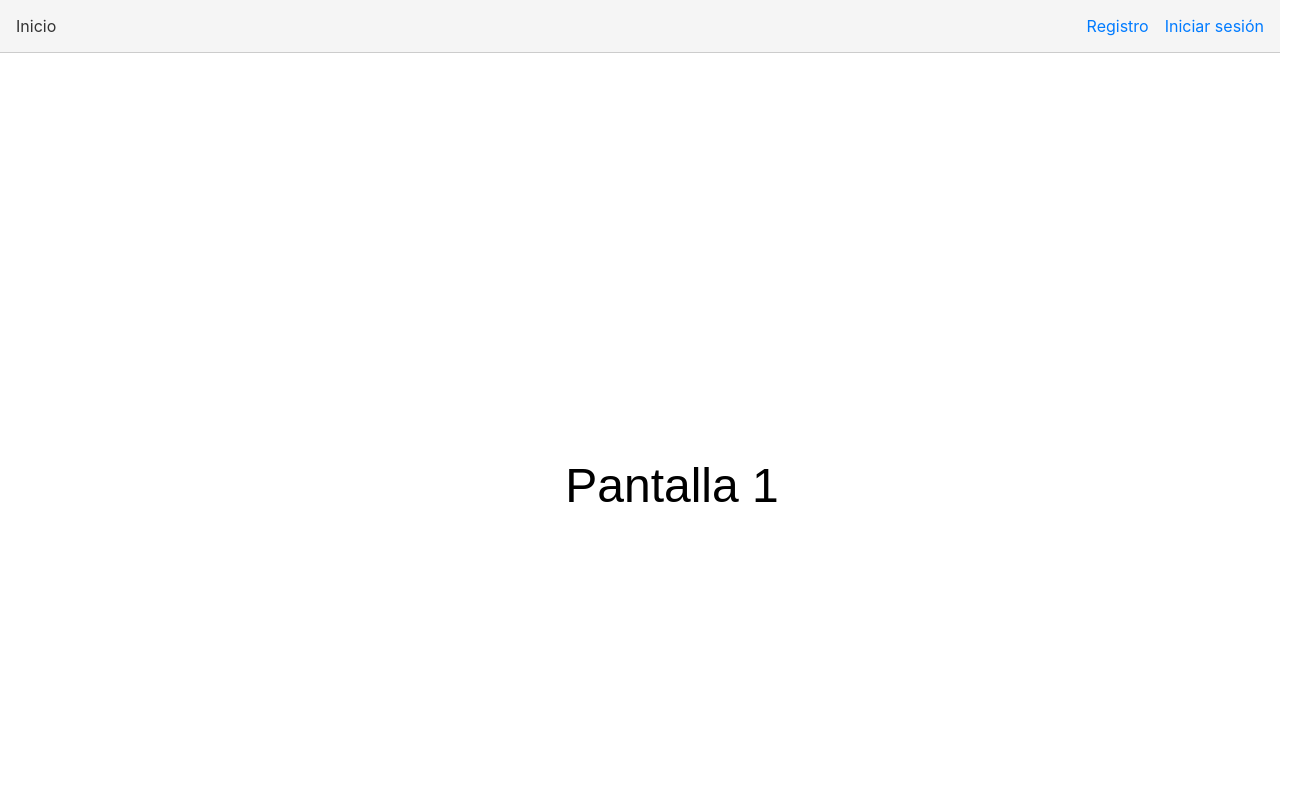
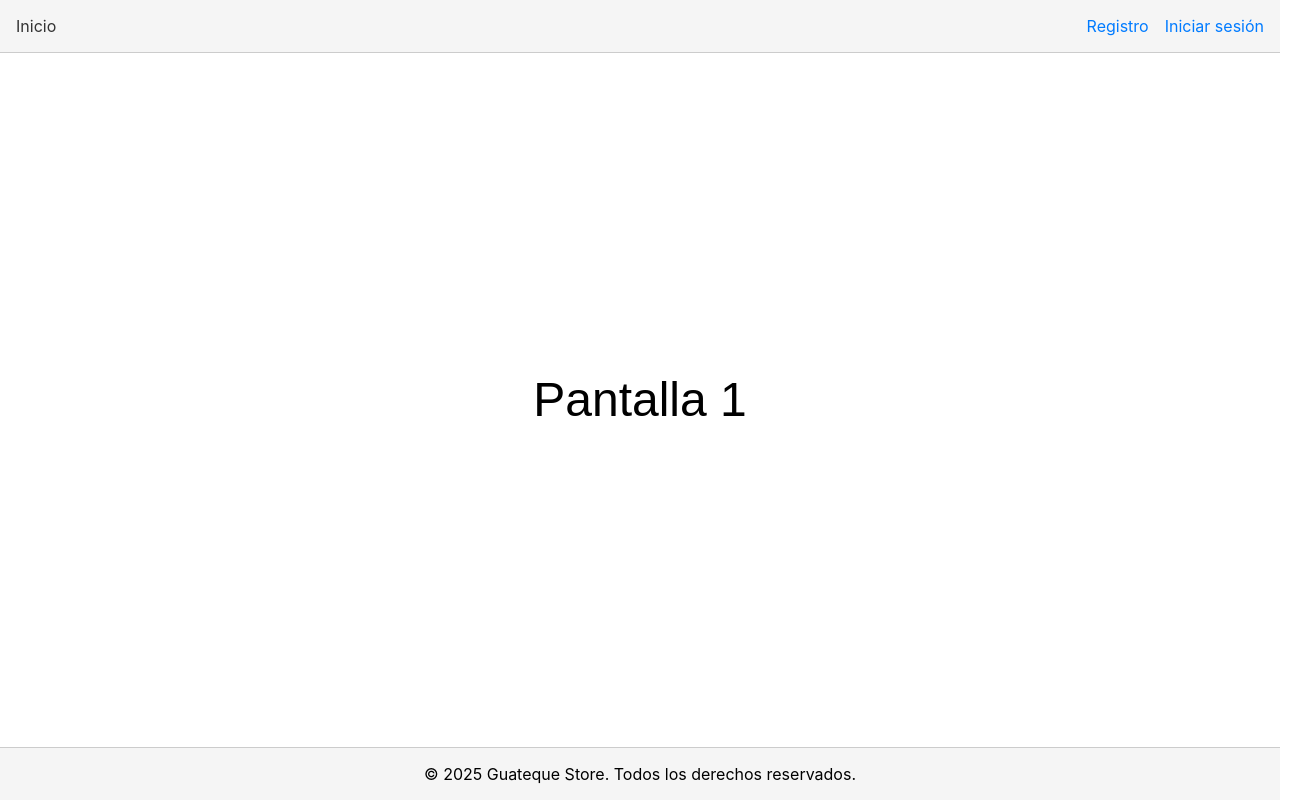
Before and after one commit to Adrianbien43/GuatequeStore, a React (Vite) app in the folder Guateque-Store/: page / in a window 1280 px wide. Shown: the top 800 px of the page, 1312 px wide, since content can reach past the window. Built offline with nearby package versions, Linux system fonts and the light colour scheme.

Commit message:
Cambios inicio

```diff
--- a/Guateque-Store/src/App.css
+++ b/Guateque-Store/src/App.css
@@ -20,5 +20,4 @@ body {
 
 main {
   flex: 1;
-  padding: 2rem;
 }
--- a/Guateque-Store/src/App.jsx
+++ b/Guateque-Store/src/App.jsx
@@ -29,9 +29,9 @@ const PublicRoute = ({ children }) => {
 function App() {
   return (
     <Router>
-      <div className="App" style={{ minHeight: '100vh', display: 'flex', flexDirection: 'column' }}>
+      <div className="App" style={{ maxHeight: '100vh', display: 'flex', flexDirection: 'column' }}>
         <Header />
-        <main style={{ flex: 1, padding: '2rem' }}>
+        <main >
           <Routes>
             <Route path="/" element={<Home />} />
             <Route
--- a/Guateque-Store/src/components/maincomponents/footer/Footer.jsx
+++ b/Guateque-Store/src/components/maincomponents/footer/Footer.jsx
@@ -5,7 +5,6 @@ const Footer = () => {
     <footer style={{
       padding: '1rem',
       borderTop: '1px solid #ccc',
-      marginTop: '2rem',
       textAlign: 'center',
       background: '#f5f5f5'
     }}>
--- a/Guateque-Store/src/pages/home/Home.css
+++ b/Guateque-Store/src/pages/home/Home.css
@@ -2,8 +2,8 @@
 .home-container {           /* ocupar todo el espacio disponible y crecer */
   display: flex;
   flex-direction: column;
-  width: 100vw;
-  height: 100vh;
+  width: auto;
+  height: 86.5vh;
   overflow: hidden;         /* bloquea scroll vertical */
   background-color: #fff;
   min-height: 0;            /* permite que flex crezca correctamente dentro de <main> */
@@ -13,7 +13,7 @@
 .horizontal-scroll {
   display: flex;
   flex-direction: row;
-  height: 100vh;           /* ocupa todo el espacio disponible */
+  height: 100%;           /* ocupa todo el espacio disponible */
   overflow-x: auto;          /* scroll horizontal */
   overflow-y: hidden;        /* bloquea scroll vertical */
   scroll-behavior: smooth;
```
